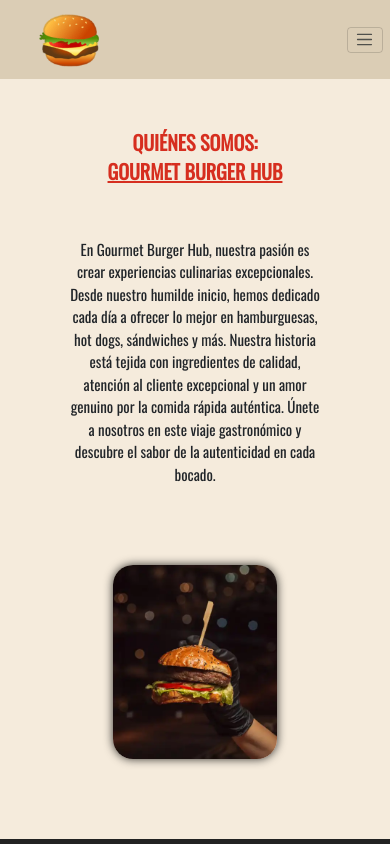
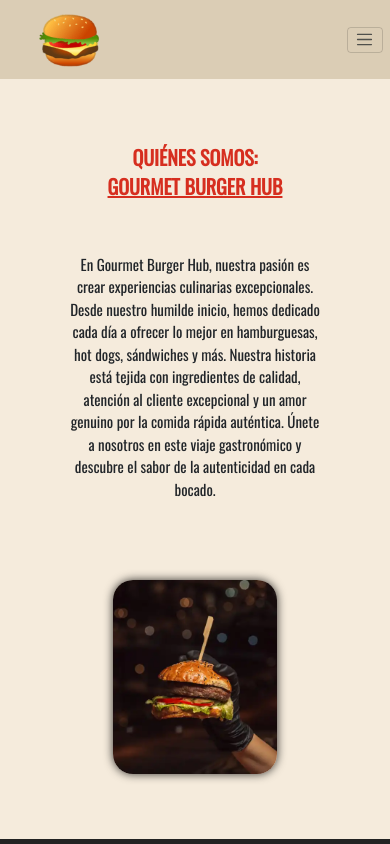
Before and after one commit to Luis-Almenarez/GourmetBurgerHub, a website: page Pages/nosotros.html in a window 390 px wide. Shown: the top 844 px of the page. Drawn offline with nearby package versions, Linux system fonts and the light colour scheme.

Commit message:
Se corrige sección nosotros en versión mobile

```diff
--- a/Pages/nosotros.html
+++ b/Pages/nosotros.html
@@ -61,7 +61,7 @@
     <main>
       <div class="main__about d-flex">
         <section class="about__text">
-          <h2>Quiénes somos:</h2>
+          <h2 class="mt-5">Quiénes somos:</h2>
           <h2 class="text-decoration-underline">Gourmet Burger Hub</h2>
           <p class="text-center">
             En Gourmet Burger Hub, nuestra pasión es crear experiencias culinarias excepcionales. Desde nuestro humilde inicio, hemos dedicado cada día a ofrecer lo mejor en
--- a/src/SCSS/layout/_about.scss
+++ b/src/SCSS/layout/_about.scss
@@ -3,7 +3,7 @@
 
 .main__about {
   background-color: v.$light;
-  height: 90vh;
+  min-height: 90vh;
   @include mx.tablet {
     @include mx.flexColumn;
   }
```
Also changed, not shown: CSS/main.css, 1 other file.
